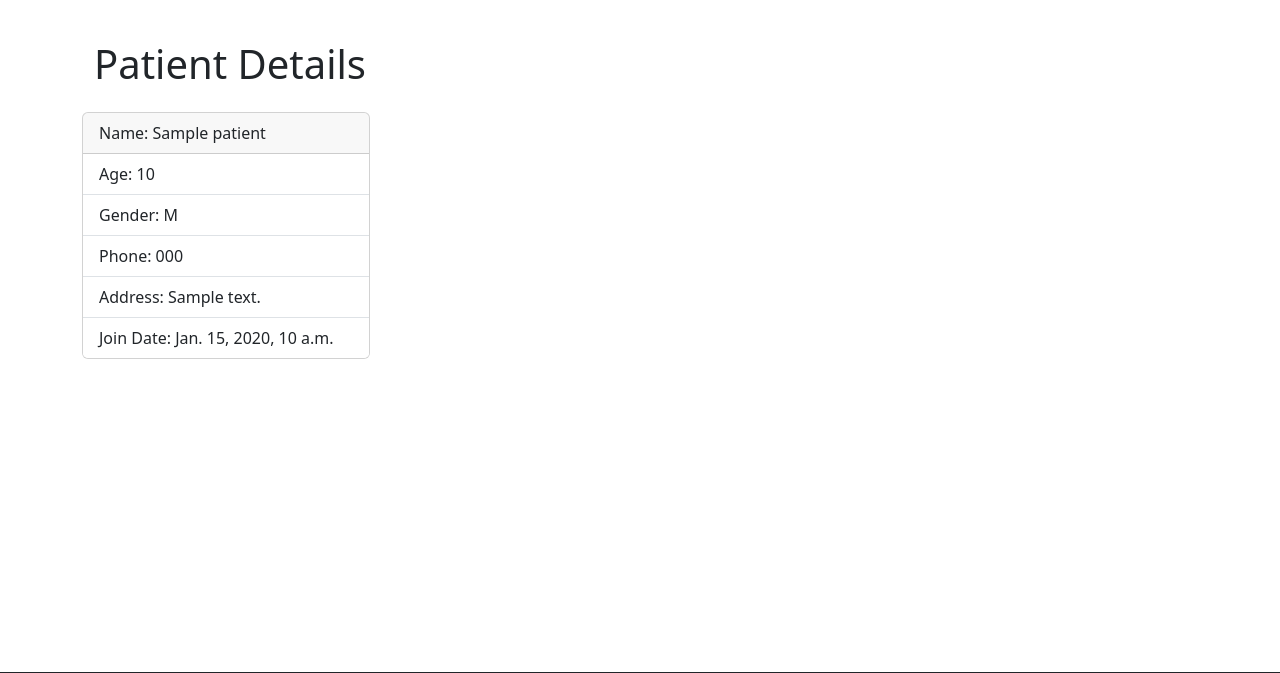
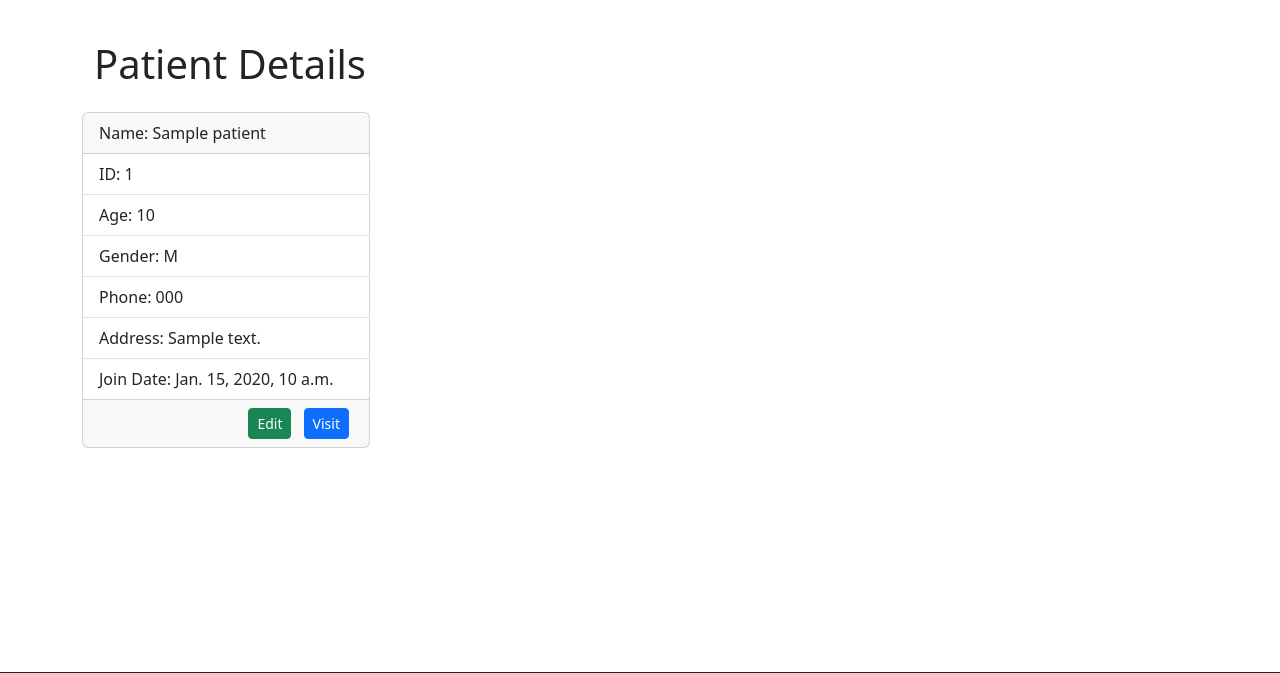
Before and after one commit to mdfahimshahriar17/homeopathic_doctor_management_system, a Django app: page /core/patient/details/1/ in a window 1280 px wide. Shown: the part 56-729 px from the top of the page. Run offline with Django 5.2, Linux system fonts and the light colour scheme; tables that the repository leaves empty hold one stand-in row (values such as "Sample post").

Commit message:
Completed Edit patient system

```diff
--- a/core/templates/core/patien_details.html
+++ b/core/templates/core/patien_details.html
@@ -7,12 +7,17 @@
         Name: {{ patient.name }}
     </div>
     <ul class="list-group list-group-flush">
+        <li class="list-group-item">ID: {{ patient.id }}</li>
         <li class="list-group-item">Age: {{ patient.age }}</li>
         <li class="list-group-item">Gender: {{ patient.gender }}</li>
         <li class="list-group-item">Phone: {{ patient.phone }}</li>
         <li class="list-group-item">Address: {{ patient.address }}</li>
         <li class="list-group-item">Join Date: {{ patient.created_at }}</li>
     </ul>
+    <div class="card-footer text-end">
+        <a class="btn btn-success btn-sm mx-1" href="{% url 'edit_patient' patient.id %}">Edit</a>
+        <a class="btn btn-primary btn-sm mx-1" href="#">Visit</a>
+    </div>
     </div>
 </div>
 {% endblock  %}
--- a/core/urls.py
+++ b/core/urls.py
@@ -3,5 +3,6 @@ from . import views
 urlpatterns = [
     path('register_patient/', views.register_patient, name='register_patient'),
     path('patient/list/', views.patient_list, name='patient_list'),
-    path('patient/details/<int:id>/', views.patient_details, name='patient_details')
+    path('patient/details/<int:id>/', views.patient_details, name='patient_details'),
+    path('edit/patient/<int:id>/', views.edit_patient, name='edit_patient'),
 ]
--- a/core/views.py
+++ b/core/views.py
@@ -26,3 +26,15 @@ def patient_list(request):
 def patient_details(request, id):
     patient = get_object_or_404(models.Patient, id=id)
     return render(request, 'core/patien_details.html', {'patient' : patient})
+
+
+def edit_patient(request, id):
+    patient = models.Patient.objects.get(id=id)
+    form = forms.PatientForm(instance=patient) #patient previous data will show in form
+
+    if request.method == 'POST':
+        form = forms.PatientForm(request.POST, instance=patient) #captured the user request post
+        if form.is_valid():
+            form.save()
+            return redirect('patient_details', id=patient.id)
+    return render(request, 'core/create_and_edit_patient.html', {'form': form, 'update': True})
```
